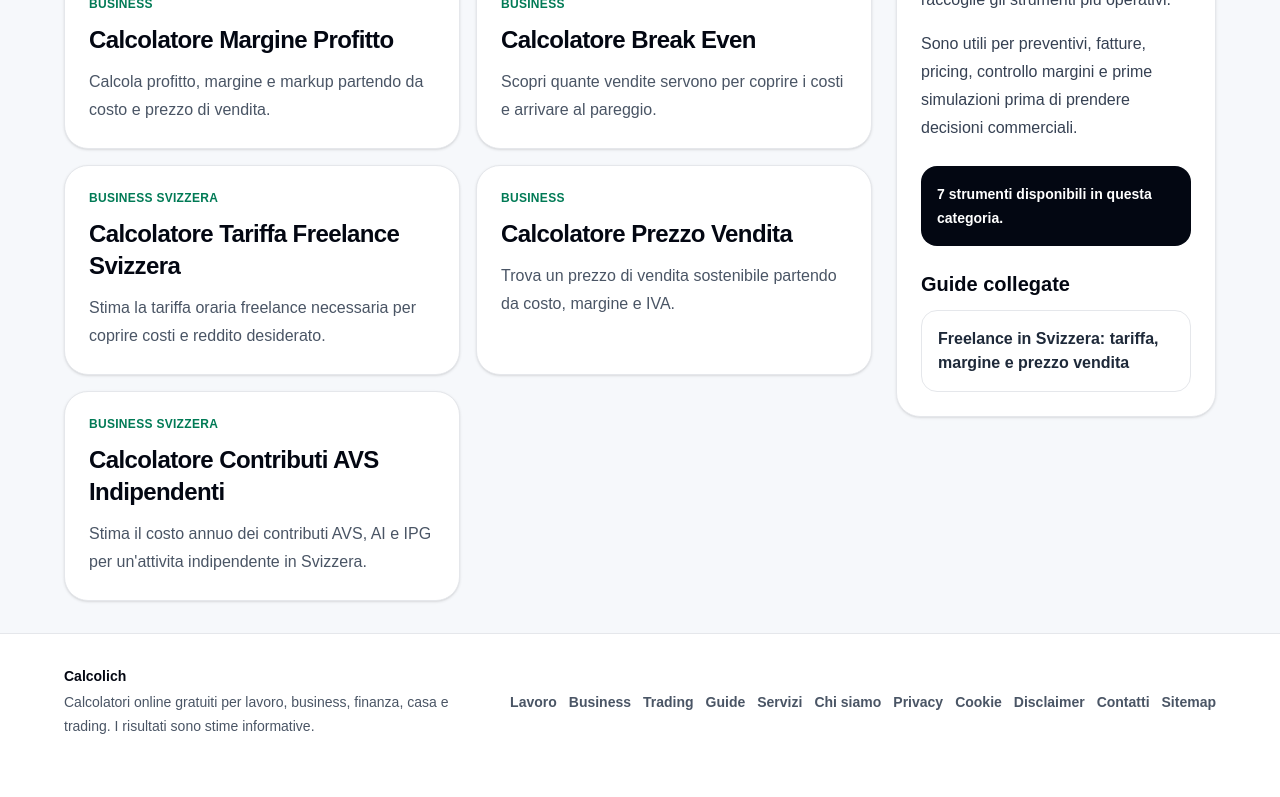
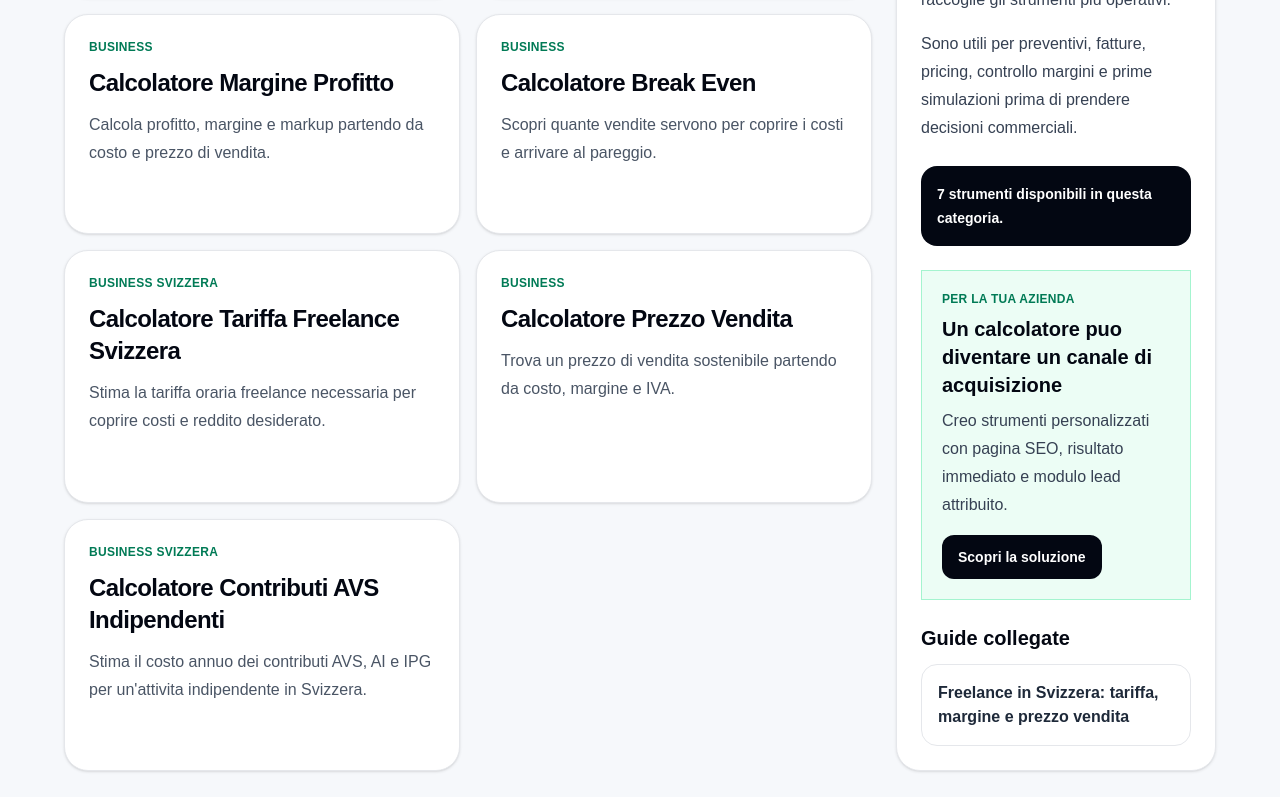
Before and after one commit to calcolich/calcolich-tools, a Next.js app: page /categorie/business-freelance in a window 1280 px wide. Shown: the part 595-1392 px from the top of the page. Before the commit the page ends 1365 px from the top, so only its background shows below. Built offline with nearby package versions, Linux system fonts and the light colour scheme; no server answers.

Commit message:
Personalize calculator conversion paths

```diff
--- a/app/categorie/[slug]/page.tsx
+++ b/app/categorie/[slug]/page.tsx
@@ -4,6 +4,7 @@ import { notFound } from "next/navigation";
 import { calculatorCategories, getCategory, getCategoryCalculators } from "@/lib/categories";
 import { publicCopy } from "@/lib/copy";
 import { getGuidesByCategory } from "@/lib/guides";
+import { TrackedLink } from "@/components/CommercialTracking";
 
 type Props = {
   params: Promise<{ slug: string }>;
@@ -83,6 +84,20 @@ export default async function CategoryPage({ params }: Props) {
             <div className="mt-6 rounded-2xl bg-gray-950 p-4 text-sm font-semibold leading-6 text-white">
               {tools.length} strumenti disponibili in questa categoria.
             </div>
+            {category.slug === "business-freelance" ? (
+              <div className="mt-6 border border-emerald-200 bg-emerald-50 p-5">
+                <p className="text-xs font-black uppercase tracking-wide text-emerald-700">Per la tua azienda</p>
+                <h2 className="mt-2 text-xl font-black">Un calcolatore puo diventare un canale di acquisizione</h2>
+                <p className="mt-2 leading-7 text-gray-700">Creo strumenti personalizzati con pagina SEO, risultato immediato e modulo lead attribuito.</p>
+                <TrackedLink
+                  href="/servizi/calcolatori-lead-generation?source=category&tool=business-freelance#analisi"
+                  source="category:business-freelance"
+                  className="mt-4 inline-flex rounded-xl bg-gray-950 px-4 py-3 text-sm font-black text-white hover:bg-emerald-800"
+                >
+                  Scopri la soluzione
+                </TrackedLink>
+              </div>
+            ) : null}
             {relatedGuides.length > 0 ? (
               <div className="mt-6">
                 <h2 className="text-xl font-black">Guide collegate</h2>
--- a/app/servizi-ai-seo/page.tsx
+++ b/app/servizi-ai-seo/page.tsx
@@ -58,13 +58,8 @@ const packageOptions = [
   "Non so ancora - consigliami",
 ];
 
-type PageProps = {
-  searchParams: Promise<{ source?: string; tool?: string }>;
-};
-
-export default async function Page({ searchParams }: PageProps) {
-  const params = await searchParams;
-  const source = buildLeadSource(params.source, params.tool);
+export default function Page() {
+  const source = "services-ai-seo";
 
   return (
     <main className="min-h-screen bg-[#f6f8fb] px-5 py-8 text-gray-950 md:px-10">
@@ -172,8 +167,3 @@ function PriceCard({ name, price, note, items, featured = false }: { name: strin
     </article>
   );
 }
-
-function buildLeadSource(source?: string, tool?: string) {
-  const clean = (value?: string) => value?.replace(/[^a-z0-9-]/gi, "").slice(0, 80);
-  return ["services-ai-seo", clean(source), clean(tool)].filter(Boolean).join(":");
-}
--- a/app/sitemap.ts
+++ b/app/sitemap.ts
@@ -6,6 +6,7 @@ import { getLocalizedCalculators, locales, localizedAlternates } from "@/lib/i18
 import { servicePages } from "@/lib/service-pages";
 
 const baseUrl = "https://calcolich.ch";
+const contentUpdatedAt = new Date("2026-06-20T00:00:00.000Z");
 
 const routes = Array.from(new Set([
   "",
@@ -39,18 +40,16 @@ const localizedRoutes = locales.flatMap((locale) => [
 ]);
 
 export default function sitemap(): MetadataRoute.Sitemap {
-  const now = new Date();
-
   return [
     ...routes.map((route) => ({
       url: `${baseUrl}${route}`,
-      lastModified: now,
+      lastModified: contentUpdatedAt,
       changeFrequency: route === "" ? "weekly" as const : "monthly" as const,
       priority: route === "" ? 1 : 0.8,
     })),
     ...localizedRoutes.map(({ route, alternates }) => ({
       url: `${baseUrl}${route}`,
-      lastModified: now,
+      lastModified: contentUpdatedAt,
       changeFrequency: route.length === 3 ? "weekly" as const : "monthly" as const,
       priority: route.length === 3 ? 0.9 : 0.75,
       alternates: {
--- a/components/CommercialTracking.tsx
+++ b/components/CommercialTracking.tsx
@@ -35,7 +35,7 @@ export function TrackedLink({ href, source, className, children }: TrackedLinkPr
 function sendCommercialEvent(event: CommercialEventName, source: string, target?: string) {
   const body = JSON.stringify({
     event,
-    source,
+    source: getAttributedSource(source),
     page: window.location.pathname,
     target,
   });
@@ -55,3 +55,15 @@ function sendCommercialEvent(event: CommercialEventName, source: string, target?
     keepalive: true,
   });
 }
+
+export function getAttributedSource(source: string) {
+  if (typeof window === "undefined") {
+    return source;
+  }
+
+  const params = new URLSearchParams(window.location.search);
+  const clean = (value: string | null) => value?.replace(/[^a-z0-9-]/gi, "").slice(0, 80);
+  return [source, clean(params.get("source")), clean(params.get("tool"))]
+    .filter(Boolean)
+    .join(":");
+}
--- a/components/LeadForm.tsx
+++ b/components/LeadForm.tsx
@@ -1,6 +1,7 @@
 "use client";
 
 import { useState } from "react";
+import { getAttributedSource } from "@/components/CommercialTracking";
 
 const fallbackEmail = process.env.NEXT_PUBLIC_CONTACT_EMAIL ?? "calcolich@gmail.com";
 
@@ -37,6 +38,7 @@ export default function LeadForm({
 
     const form = event.currentTarget;
     const data = Object.fromEntries(new FormData(form).entries());
+    const attributedSource = getAttributedSource(source);
 
     try {
       const response = await fetch("/api/leads", {
@@ -44,15 +46,15 @@ export default function LeadForm({
         headers: { "content-type": "application/json" },
         body: JSON.stringify({
           ...data,
-          source,
+          source: attributedSource,
           page: window.location.href,
         }),
       });
 
       const result = await response.json();
       if (result.emailFallback) {
-        trackLead("lead_fallback", source);
-        openEmailFallback(data, source);
+        trackLead("lead_fallback", attributedSource);
+        openEmailFallback(data, attributedSource);
         form.reset();
         setStatus("success");
         setMessage("Si apre una bozza email: inviala per completare la richiesta.");
@@ -64,8 +66,8 @@ export default function LeadForm({
       }
 
       if (!result.configured) {
-        trackLead("lead_fallback", source);
-        openEmailFallback(data, source);
+        trackLead("lead_fallback", attributedSource);
+        openEmailFallback(data, attributedSource);
         form.reset();
         setStatus("success");
         setMessage("Si apre una bozza email: inviala per completare la richiesta.");
@@ -73,7 +75,7 @@ export default function LeadForm({
       }
 
       form.reset();
-      trackLead("generate_lead", source);
+      trackLead("generate_lead", attributedSource);
       setStatus("success");
       setMessage("Richiesta ricevuta. Ti ricontatto presto.");
     } catch (error) {
--- a/components/RevenueCta.tsx
+++ b/components/RevenueCta.tsx
@@ -2,20 +2,18 @@ import type { Calculator } from "@/lib/calculators";
 import { TrackedLink } from "@/components/CommercialTracking";
 
 export default function RevenueCta({ calculator }: { calculator: Calculator }) {
-  const businessIntent = calculator.category.includes("Business");
-  const href = `/servizi-ai-seo?source=calculator&tool=${encodeURIComponent(calculator.slug)}#richiedi`;
+  const offer = getRevenueOffer(calculator);
+  const href = `${offer.href}?source=calculator&tool=${encodeURIComponent(calculator.slug)}#analisi`;
 
   return (
     <section className="mt-6 flex flex-col gap-5 rounded-2xl border border-emerald-200 bg-emerald-50 p-5 md:flex-row md:items-center md:justify-between md:p-6">
       <div className="max-w-2xl">
-        <p className="text-xs font-black uppercase tracking-wide text-emerald-700">Per aziende e professionisti</p>
+        <p className="text-xs font-black uppercase tracking-wide text-emerald-700">{offer.eyebrow}</p>
         <h2 className="mt-2 text-2xl font-black tracking-tight text-gray-950">
-          {businessIntent
-            ? "Vuoi trasformare questi numeri in piu clienti?"
-            : "Vuoi un sito utile che genera richieste?"}
+          {offer.title}
         </h2>
         <p className="mt-2 leading-7 text-gray-700">
-          Creo siti, calcolatori SEO e automazioni semplici per attivita svizzere. Prima analisi gratuita, proposta chiara entro 24 ore.
+          {offer.description}
         </p>
       </div>
       <TrackedLink
@@ -23,8 +21,67 @@ export default function RevenueCta({ calculator }: { calculator: Calculator }) {
         source={`calculator:${calculator.slug}`}
         className="shrink-0 rounded-xl bg-gray-950 px-5 py-3 text-center font-black text-white transition hover:bg-emerald-800"
       >
-        Richiedi analisi gratuita
+        {offer.buttonLabel}
       </TrackedLink>
     </section>
   );
 }
+
+function getRevenueOffer(calculator: Calculator) {
+  const fiduciaryTools = new Set([
+    "calcolo-iva-svizzera",
+    "calcolo-fattura-freelance",
+    "calcolo-contributi-avs-indipendenti",
+    "calcolo-imposta-alla-fonte-svizzera",
+  ]);
+  const realEstateTools = new Set([
+    "calcolo-affitto-sostenibile-svizzera",
+    "calcolo-mutuo-svizzera",
+    "calcolo-rata-prestito",
+    "calcolo-roi",
+  ]);
+  const artisanTools = new Set([
+    "calcolo-costo-orario",
+    "calcolo-margine-profitto",
+    "calcolo-prezzo-vendita",
+    "calcolo-break-even",
+  ]);
+
+  if (fiduciaryTools.has(calculator.slug)) {
+    return {
+      href: "/servizi/siti-web-fiduciarie-ticino",
+      eyebrow: "Per fiduciarie e studi professionali",
+      title: "Vuoi offrire calcoli utili e ricevere contatti qualificati?",
+      description: "Creo siti e strumenti chiari per spiegare servizi fiscali, contabili e amministrativi e trasformare le ricerche in richieste attribuite.",
+      buttonLabel: "Vedi la soluzione per fiduciarie",
+    };
+  }
+
+  if (realEstateTools.has(calculator.slug)) {
+    return {
+      href: "/servizi/siti-web-agenzie-immobiliari-ticino",
+      eyebrow: "Per agenzie immobiliari",
+      title: "Vuoi trasformare simulazioni e immobili in nuovi incarichi?",
+      description: "Costruisco percorsi per valutazioni, vendita, locazione e gestione con moduli collegati alla pagina e alla campagna corretta.",
+      buttonLabel: "Vedi la soluzione immobiliare",
+    };
+  }
+
+  if (artisanTools.has(calculator.slug)) {
+    return {
+      href: "/servizi/siti-web-artigiani-ticino",
+      eyebrow: "Per artigiani e imprese locali",
+      title: "Vuoi trasformare prezzi e margini in piu preventivi?",
+      description: "Creo siti veloci con servizi, zone coperte e richieste di preventivo misurabili per attivita locali in Ticino.",
+      buttonLabel: "Vedi la soluzione per artigiani",
+    };
+  }
+
+  return {
+    href: "/servizi/calcolatori-lead-generation",
+    eyebrow: "Per aziende e professionisti",
+    title: "Vuoi un calcolatore che genera richieste per la tua attivita?",
+    description: "Progetto strumenti personalizzati con risultato immediato, pagina SEO, modulo attribuito ed email automatica.",
+    buttonLabel: "Scopri i calcolatori lead",
+  };
+}
```
Also changed, not shown: app/servizi/[slug]/page.tsx (+13 -3 lines).
